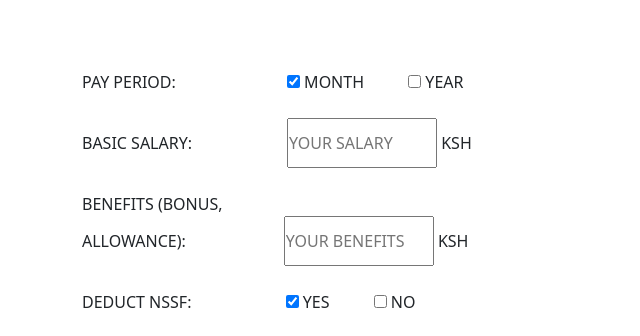
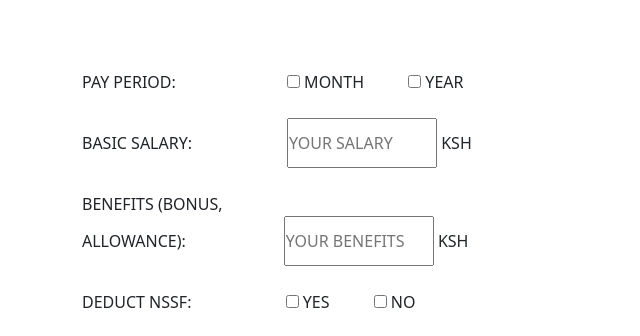
Before and after one commit to gilbertKorir/Kenya_Income_tax_calculator, a plain HTML site: page index.html in a window 1280 px wide. Shown: the top 336 px of the page, 0-640 px from the left. Drawn offline with nearby package versions, Linux system fonts and the light colour scheme.

```diff
--- a/index.html
+++ b/index.html
@@ -13,14 +13,14 @@
             <div class="col-md-6">
                 <form class="form" id="form">
 
-                   <span class="period">PAY PERIOD:</span>  <input type="checkbox" name="period" id="month" value="month" checked> MONTH
+                   <span class="period">PAY PERIOD:</span>  <input type="checkbox" name="period" id="month" value="month" > MONTH
                     <input type="checkbox" name="period" id="year" value="year"> YEAR <br><br>
 
                     <span class="amntsal">BASIC SALARY:</span><input class="sal" type="number" id="basic" placeholder="YOUR SALARY" value=""> KSH <br><br>
 
                     <span class="amnt"> BENEFITS (BONUS, <br> ALLOWANCE):</span><input class="ben" id="ben" type="number" placeholder="YOUR BENEFITS" value=""> KSH <br><br>
 
-                    <span class="nssf">DEDUCT NSSF:</span>  <input type="checkbox" name="ded" id="yes" checked> YES
+                    <span class="nssf">DEDUCT NSSF:</span>  <input type="checkbox" name="ded" id="yes"> YES
                     <input type="checkbox" name="ded" id="no"> NO <br><br>
                     <span class="nssf">NSSF RATES:</span>  <input type="checkbox" name="rates" id="newrate">
                     NEW NSSF RATES (TIERED)
```
